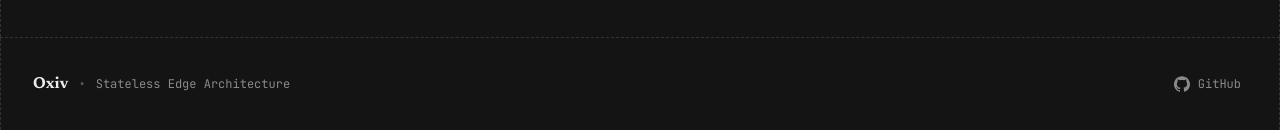
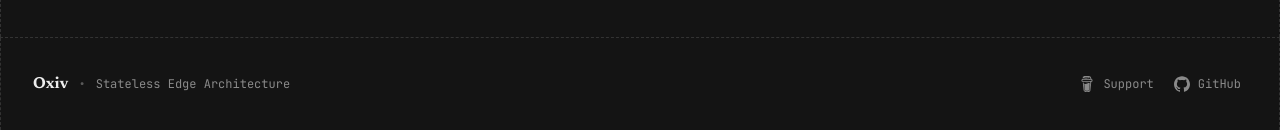
Before and after one commit to xsiphr/Oxiv, a Next.js app: page / in a window 1280 px wide. Shown: the part 3805-3935 px from the top of the page. Built offline with nearby package versions, Linux system fonts and the light colour scheme; no server answers.

Commit message:
feat(footer): add Buy Me a Coffee support link with i18n

```diff
--- a/components/ui/Footer.tsx
+++ b/components/ui/Footer.tsx
@@ -1,7 +1,7 @@
 'use client';
 
 import React from 'react';
-import { SiGithub } from 'react-icons/si';
+import { SiGithub, SiBuymeacoffee } from 'react-icons/si';
 import { useI18n } from '@/lib/i18n';
 
 export function Footer() {
@@ -19,7 +19,19 @@ export function Footer() {
           <span className="truncate">{t.footer.architecture}</span>
         </div>
 
-        {/* GitHub Repository Link (Right) */}
+        {/* External Links (Right) */}
+        <div className="flex items-center gap-1 sm:gap-2 shrink-0">
+          <a
+            href="https://www.buymeacoffee.com/xsiphr"
+            target="_blank"
+            rel="noopener noreferrer"
+            className="flex items-center gap-1.5 sm:gap-2 font-mono text-xs text-[var(--colors-muted)] hover:text-[var(--colors-ink)] transition-colors p-1.5 rounded-lg shrink-0"
+            aria-label="Buy me a coffee"
+          >
+            <SiBuymeacoffee className="w-4 h-4" />
+            <span>{t.footer.support}</span>
+          </a>
+
           <a
             href="https://github.com/xsiphr/Oxiv"
             target="_blank"
@@ -31,6 +43,7 @@ export function Footer() {
             <span>{t.footer.github}</span>
           </a>
         </div>
+      </div>
     </footer>
   );
 }
--- a/lib/i18n/locales/ar.ts
+++ b/lib/i18n/locales/ar.ts
@@ -289,6 +289,7 @@ export const ar: TranslationDictionary = {
     license: 'مرخص تحت رخصة MIT',
     architecture: 'نواة معالجة الوسائط المفتوحة',
     github: 'المستودع',
+    support: 'ادعم المشروع',
   },
   ticker: ['بدون علامات مائية · بدون حفظ للبيانات · بدون قيود ·'],
 };
--- a/lib/i18n/locales/en.ts
+++ b/lib/i18n/locales/en.ts
@@ -263,6 +263,7 @@ export const en: TranslationDictionary = {
     license: 'MIT Licensed',
     architecture: 'Stateless Edge Architecture',
     github: 'GitHub',
+    support: 'Support',
   },
   ticker: [
     'NO WATERMARKS · NO RETENTION · NO LIMITS · 100% LOSSLESS · DIRECT CDN STREAM ·',
--- a/lib/i18n/types.ts
+++ b/lib/i18n/types.ts
@@ -173,6 +173,7 @@ export interface TranslationDictionary {
     license: string;
     architecture: string;
     github: string;
+    support: string;
   };
   ticker: string[];
 }
```
Lines whose indentation alone changed are shown as unchanged.
